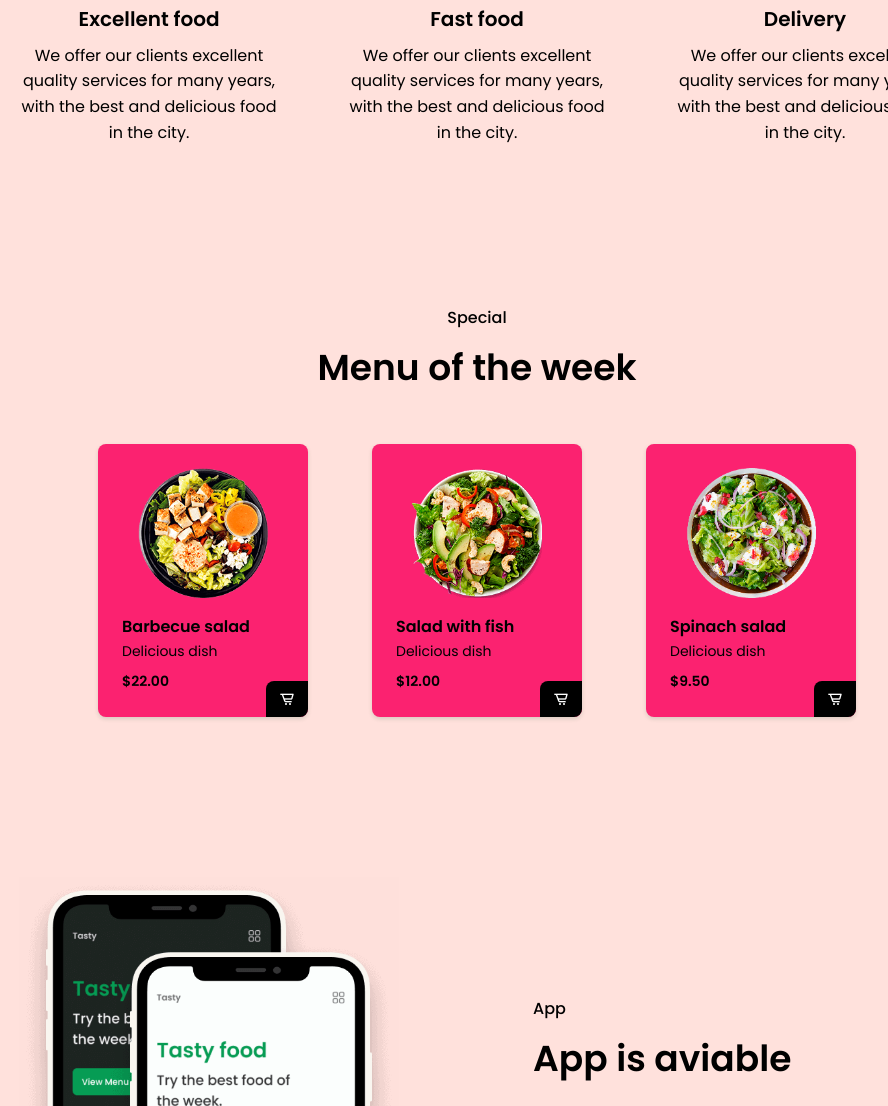
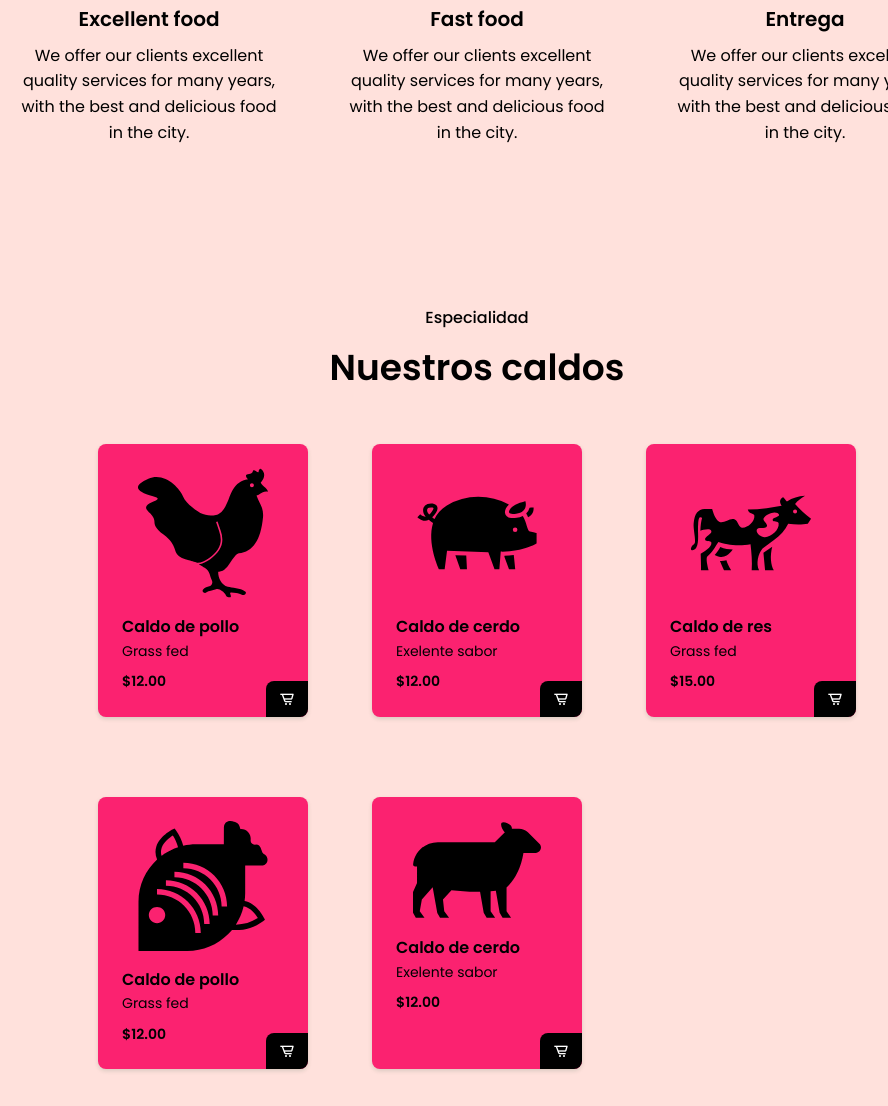
Before and after one commit to nyrivera/caldos-pr, a plain HTML site: page index.html in a window 1280 px wide. Shown: the part 1694-2800 px from the top of the page, without its empty margins (163-1051 px from the left). Drawn offline with nearby package versions, Linux system fonts and the light colour scheme.

Commit message:
Made multiple changes

```diff
--- a/assets/css/styles.css
+++ b/assets/css/styles.css
@@ -338,7 +338,7 @@ img {
 
 /*========== MENU ==========*/
 .menu__container {
-  grid-template-columns: repeat(2, 1fr);
+  grid-template-columns: repeat(2, 2fr);
   justify-content: center;
 }
 
--- a/index.html
+++ b/index.html
@@ -60,7 +60,6 @@
               "Con el sabor boricua <br />
               de nuestras abuelas&#174"
             </h2>
-            <h3> Pollo </h3>
             <a href="#menu" class="button">Caldos Disponibles</a>
           </div>
 
@@ -434,7 +433,7 @@
                 </clipPath>
               </defs>
             </svg>
-            <h3 class="services__title">Delivery</h3>
+            <h3 class="services__title">Entrega</h3>
             <p class="services__description">
               We offer our clients excellent quality services for many years,
               with the best and delicious food in the city.
@@ -445,24 +444,14 @@
 
       <!--========== MENU ==========-->
       <section class="menu section bd-container" id="menu">
-        <span class="section-subtitle">Special</span>
-        <h2 class="section-title">Menu of the week</h2>
+        <span class="section-subtitle">Especialidad</span>
+        <h2 class="section-title">Nuestros caldos</h2>
 
         <div class="menu__container bd-grid">
           <div class="menu__content">
-            <img src="assets/img/plate1.png" alt="" class="menu__img" />
-            <h3 class="menu__name">Barbecue salad</h3>
-            <span class="menu__detail">Delicious dish</span>
-            <span class="menu__preci">$22.00</span>
-            <a href="#" class="button menu__button"
-              ><i class="bx bx-cart-alt"></i
-            ></a>
-          </div>
-
-          <div class="menu__content">
-            <img src="assets/img/plate2.png" alt="" class="menu__img" />
-            <h3 class="menu__name">Salad with fish</h3>
-            <span class="menu__detail">Delicious dish</span>
+            <img src="assets/img/chicken-svgrepo-com.svg" alt="" class="menu__img" />
+            <h3 class="menu__name">Caldo de pollo</h3>
+            <span class="menu__detail">Grass fed</span>
             <span class="menu__preci">$12.00</span>
             <a href="#" class="button menu__button"
               ><i class="bx bx-cart-alt"></i
@@ -470,17 +459,50 @@
           </div>
 
           <div class="menu__content">
-            <img src="assets/img/plate3.png" alt="" class="menu__img" />
-            <h3 class="menu__name">Spinach salad</h3>
-            <span class="menu__detail">Delicious dish</span>
-            <span class="menu__preci">$9.50</span>
+            <img src="assets/img/pig-svgrepo-com.svg" alt="" class="menu__img" />
+            <h3 class="menu__name">Caldo de cerdo</h3>
+            <span class="menu__detail">Exelente sabor</span>
+            <span class="menu__preci">$12.00</span>
+            <a href="#" class="button menu__button"
+              ><i class="bx bx-cart-alt"></i
+            ></a>
+          </div>
+
+          <div class="menu__content">
+            <img src="assets/img/cow-svgrepo-com.svg" alt="" class="menu__img" />
+            <h3 class="menu__name">Caldo de res</h3>
+            <span class="menu__detail">Grass fed</span>
+            <span class="menu__preci">$15.00</span>
             <a href="#" class="button menu__button"
               ><i class="bx bx-cart-alt"></i
             ></a>
           </div>
         </div>
       </section>
+      <div class="menu__container bd-grid">
+        <div class="menu__content">
+          <img src="assets/img/fish-svgrepo-com (1).svg" alt="" class="menu__img" />
+          <h3 class="menu__name">Caldo de pollo</h3>
+          <span class="menu__detail">Grass fed</span>
+          <span class="menu__preci">$12.00</span>
+          <a href="#" class="button menu__button"
+            ><i class="bx bx-cart-alt"></i
+          ></a>
+        </div>
 
+        <div class="menu__content">
+          <img src="assets/img/sheep-domesticated-animal-lamb-wool-sheep-svgrepo-com.svg" alt="" class="menu__img" />
+          <h3 class="menu__name">Caldo de cerdo</h3>
+          <span class="menu__detail">Exelente sabor</span>
+          <span class="menu__preci">$12.00</span>
+          <a href="#" class="button menu__button"
+            ><i class="bx bx-cart-alt"></i
+          ></a>
+        </div>
+
+
+      </div>
+    </section>
       <!--===== APP =======-->
       <section class="app section bd-container">
         <div class="app__container bd-grid">
```
Also changed, not shown: assets/img/chicken-svgrepo-com.svg (added), assets/img/cow-svgrepo-com.svg (added), assets/img/fish-svgrepo-com (1).svg (added), assets/img/fish-svgrepo-com.svg (added), assets/img/pig-svgrepo-com.svg (added), assets/img/sheep-domesticated-animal-lamb-wool-sheep-svgrepo-com.svg (added).
